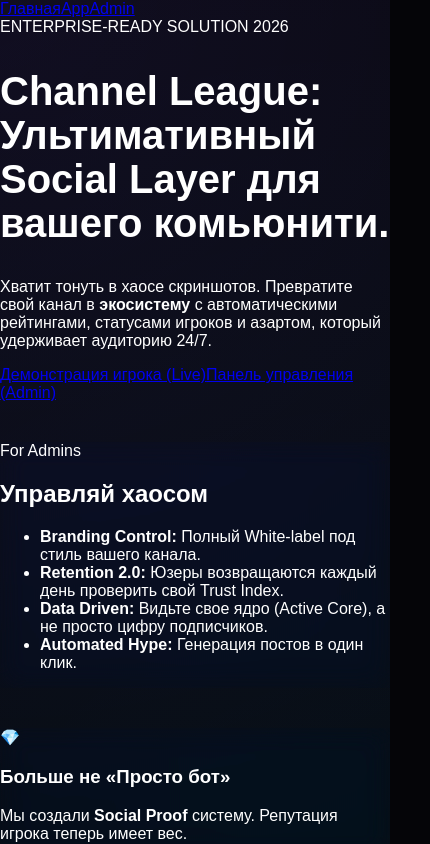
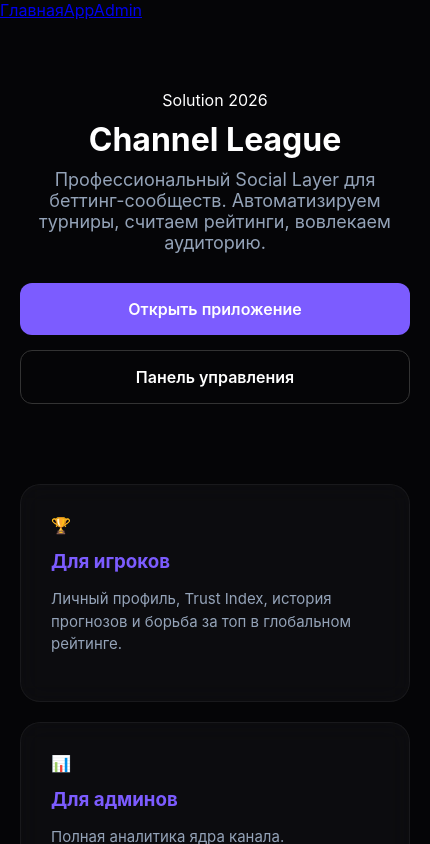
Before and after one commit to visitvitosatos-pixel/channel-league-mvp, a Next.js app: page / in a window 390 px wide. Shown: the top 844 px of the page, 430 px wide, since content can reach past the window. Built offline with nearby package versions, Linux system fonts and the light colour scheme.

Commit message:
design: final adaptive layout for pc and mobile

```diff
--- a/app/globals.css
+++ b/app/globals.css
@@ -1,104 +1,82 @@
-/* Основные настройки цветов */
 :root {
-  --bg-main: #050508; /* Глубокий черный фон */
-  --text-primary: #FFFFFF; /* Чисто белый текст для заголовков */
-  --text-secondary: #94A3B8; /* Серый текст для описаний */
-  --accent: #7C5CFF; /* Твой фирменный фиолетовый цвет */
+  --bg-dark: #050507;
+  --card-bg: rgba(255, 255, 255, 0.03);
+  --accent: #7c5cff;
+  --text-dim: #94a3b8;
 }
 
 body {
-  background-color: var(--bg-main);
-  color: var(--text-primary);
+  background: var(--bg-dark);
+  color: #fff;
   margin: 0;
-  font-family: sans-serif;
-  /* Добавляем мягкое фиолетовое свечение по углам, чтобы экран не был просто черным */
-  background-image:
-    radial-gradient(circle at top left, rgba(124, 92, 255, 0.1), transparent),
-    radial-gradient(circle at bottom right, rgba(0, 209, 255, 0.05), transparent);
+  font-family: 'Inter', sans-serif;
 }
 
-/* Исправляем заголовок "Репутация важнее...", который вылезал за экран */
-h1 {
-  font-size: 2.5rem;
-  line-height: 1.1;
-  word-wrap: break-word; /* Позволяет длинным словам переноситься */
-  overflow-wrap: break-word;
-  max-width: 100%; /* Запрещает выходить за пределы экрана */
+.landing-wrapper {
+  width: 100%;
+  max-width: 1200px; /* Ограничиваем только для того, чтобы на 4К мониторах текст не улетал в края */
+  margin: 0 auto;
+  padding: 40px 20px;
 }
 
-/* Настройка прозрачных "стеклянных" карточек */
-.GlassCard {
-  background: rgba(255, 255, 255, 0.03); /* Почти прозрачный белый */
-  backdrop-filter: blur(10px); /* Эффект размытия за стеклом */
-  border: 1px solid rgba(255, 255, 255, 0.1); /* Тонкая рамка */
-  border-radius: 16px;
-  padding: 20px;
-}/* Настройки сетки, чтобы телефон стоял слева от карточки админа */
-.landingGrid {
-  display: grid;
-  grid-template-columns: 1fr 1fr;
-  gap: 40px;
-  align-items: center;
+/* --- ВЕРХНЯЯ ЧАСТЬ --- */
+.hero-section {
+  text-align: center;
+  padding: 60px 0;
 }
 
-/* Стили для имитации телефона */
-.phoneVisualWrapper {
-  position: relative;
-  display: flex;
-  justify-content: center;
-  align-items: center;
+.hero-section h1 {
+  font-size: clamp(32px, 5vw, 56px); /* Размер шрифта подстраивается под экран */
+  margin: 10px 0;
 }
 
-.phoneFrame {
-  width: 260px;
-  height: 520px;
-  background: #111;
-  border: 10px solid #222;
-  border-radius: 40px;
-  overflow: hidden;
-  box-shadow: 0 20px 50px rgba(0,0,0,0.5);
+.description {
+  color: var(--text-dim);
+  font-size: 18px;
+  max-width: 700px;
+  margin: 0 auto 30px;
 }
 
-.phoneScreen {
-  padding: 20px;
+.button-group {
   display: flex;
-  flex-direction: column;
   gap: 15px;
+  justify-content: center;
+  flex-wrap: wrap; /* Кнопки перенесутся сами, если экран узкий */
 }
 
-/* Свечение за телефоном */
-.phoneGlow {
-  position: absolute;
-  width: 300px;
-  height: 300px;
-  background: #7C5CFF;
-  filter: blur(100px);
-  opacity: 0.2;
-  z-index: -1;
+/* --- КНОПКИ --- */
+.btn-main, .btn-alt {
+  padding: 16px 32px;
+  border-radius: 12px;
+  text-decoration: none;
+  font-weight: 600;
+  transition: 0.2s;
 }
 
-/* Мелкие детали внутри телефона (полоски вместо текста) */
-.mockLines .line { height: 8px; background: rgba(255,255,255,0.1); border-radius: 4px; margin-bottom: 6px; }
-.line.short { width: 40%; }
-.line.medium { width: 60%; }
-.line.long { width: 80%; }
-.line.full { width: 100%; }
+.btn-main { background: var(--accent); color: #fff; }
+.btn-alt { border: 1px solid #333; color: #fff; }
 
-.mockProfileCard, .mockBetCard {
-  background: rgba(255,255,255,0.05);
-  padding: 15px;
-  border-radius: 12px;
+/* --- СЕТКА КАРТОЧЕК --- */
+.features-grid {
+  display: grid;
+  grid-template-columns: repeat(auto-fit, minmax(300px, 1fr)); /* ВОТ ТУТ МАГИЯ: Авто-колонки */
+  gap: 20px;
+  margin-top: 50px;
 }
 
-.mockButton {
-  background: #7C5CFF;
-  height: 24px;
-  border-radius: 6px;
-  margin-top: 10px;
+.info-card {
+  background: var(--card-bg) !important;
+  border: 1px solid rgba(255,255,255,0.05);
+  padding: 30px;
+  border-radius: 20px;
 }
 
-/* Адаптив для мобилок: всё в одну колонку */
-@media (max-width: 900px) {
-  .landingGrid { grid-template-columns: 1fr; }
-  .phoneVisualWrapper { display: none; } /* Скрываем телефон на мобилках, чтобы не мешал */
+.info-card h3 { color: var(--accent); margin: 15px 0 10px; }
+.info-card p { color: var(--text-dim); line-height: 1.5; font-size: 15px; }
+
+/* --- АДАПТИВ ДЛЯ ТЕЛЕФОНА --- */
+@media (max-width: 600px) {
+  .hero-section { padding: 30px 0; }
+  .button-group { flex-direction: column; }
+  .btn-main, .btn-alt { width: 100%; text-align: center; box-sizing: border-box; }
 }
--- a/app/page.tsx
+++ b/app/page.tsx
@@ -3,82 +3,43 @@ import { GlassCard } from "@/components/GlassCard";
 
 export default function HomePage() {
   return (
-    <main className="pageWrap landingGrid">
-      {/* 1. ГЛАВНЫЙ БЛОК: Заголовок и кнопки */}
-      <section className="heroColumn">
-        <span className="eyebrow">ENTERPRISE-READY SOLUTION 2026</span>
-        <h1>Channel League: Ультимативный Social Layer для вашего комьюнити.</h1>
-        <p className="lead">
-          Хватит тонуть в хаосе скриншотов. Превратите свой канал в <strong>экосистему</strong> с автоматическими рейтингами,
-          статусами игроков и азартом, который удерживает аудиторию 24/7.
-        </p>
-
-        <div className="ctaRow">
-          <Link className="primaryButton" href="/mini/vitos-club">
-            Демонстрация игрока (Live)
-          </Link>
-          <Link className="secondaryButton" href="/admin/vitos-club">
-            Панель управления (Admin)
-          </Link>
+    <main className="landing-wrapper">
+      {/* ГЛАВНЫЙ БАННЕР */}
+      <section className="hero-section">
+        <div className="hero-content">
+          <span className="status-badge">Solution 2026</span>
+          <h1>Channel League</h1>
+          <p className="description">
+            Профессиональный Social Layer для беттинг-сообществ.
+            Автоматизируем турниры, считаем рейтинги, вовлекаем аудиторию.
+          </p>
+          <div className="button-group">
+            <Link className="btn-main" href="/mini/vitos-club">Открыть приложение</Link>
+            <Link className="btn-alt" href="/admin/vitos-club">Панель управления</Link>
+          </div>
         </div>
       </section>
 
-      {/* 2. ВИЗУАЛЬНЫЙ БЛОК (ТОТ САМЫЙ ТЕЛЕФОН): Закрывает пустое место слева */}
-      <div className="phoneVisualWrapper">
-        {/* Фиолетовое свечение за телефоном */}
-        <div className="phoneGlow"></div>
+      {/* СЕТКА С ПРЕИМУЩЕСТВАМИ: На ПК в ряд, на мобилках в столбик */}
+      <section className="features-grid">
+        <GlassCard className="info-card">
+          <div className="icon">🏆</div>
+          <h3>Для игроков</h3>
+          <p>Личный профиль, Trust Index, история прогнозов и борьба за топ в глобальном рейтинге.</p>
+        </GlassCard>
 
-        {/* Корпус телефона */}
-        <div className="phoneFrame">
-          <div className="phoneScreen">
-            {/* Имитация интерфейса твоего приложения внутри телефона */}
-            <div className="mockNav">League MVP</div>
-            <div className="mockProfileCard">
-              <div className="mockAvatar"></div>
-              <div className="mockLines">
-                <div className="line long"></div>
-                <div className="line short"></div>
-              </div>
-            </div>
-            <div className="mockBetCard">
-              <div className="line medium"></div>
-              <div className="mockButton">Прогноз</div>
-            </div>
-            <div className="mockList">
-              <div className="line full"></div>
-              <div className="line full"></div>
-              <div className="line full"></div>
-            </div>
-          </div>
-        </div>
-      </div>
+        <GlassCard className="info-card">
+          <div className="icon">📊</div>
+          <h3>Для админов</h3>
+          <p>Полная аналитика ядра канала. Автогенерация отчетов и постов для Telegram в один клик.</p>
+        </GlassCard>
 
-      {/* 3. МЕТРИКИ ДЛЯ АДМИНА: Теперь этот блок будет справа от телефона */}
-      <GlassCard className="metricCard highlight">
-        <div className="cardHeader">
-          <span className="badge">For Admins</span>
-          <h2>Управляй хаосом</h2>
-        </div>
-        <ul className="featureList">
-          <li><strong>Branding Control:</strong> Полный White-label под стиль вашего канала.</li>
-          <li><strong>Retention 2.0:</strong> Юзеры возвращаются каждый день проверить свой Trust Index.</li>
-          <li><strong>Data Driven:</strong> Видьте свое ядро (Active Core), а не просто цифру подписчиков.</li>
-          <li><strong>Automated Hype:</strong> Генерация постов в один клик.</li>
-        </ul>
-      </GlassCard>
-
-      {/* 4. ДОПОЛНИТЕЛЬНЫЕ КАРТОЧКИ */}
-      <GlassCard className="featureCard">
-        <div className="icon">💎</div>
-        <h3>Больше не «Просто бот»</h3>
-        <p>Мы создали <strong>Social Proof</strong> систему. Репутация игрока теперь имеет вес.</p>
-      </GlassCard>
-
-      <GlassCard className="featureCard">
-        <div className="icon">🚀</div>
-        <h3>Конверсия в действие</h3>
-        <p>Интуитивный UX Mini App заставляет даже пассивного зрителя стать частью движухи.</p>
-      </GlassCard>
+        <GlassCard className="info-card">
+          <div className="icon">⚙️</div>
+          <h3>White Label</h3>
+          <p>Настройка брендинга, логотипов и цветов под стиль вашего сообщества.</p>
+        </GlassCard>
+      </section>
     </main>
   );
 }
--- a/components/PredictionForm.tsx
+++ b/components/PredictionForm.tsx
@@ -22,6 +22,7 @@ export function PredictionForm({ slug, defaultName = "Pulsar" }: PredictionFormP
     setLoading(true);
     setMessage(null);
     try {
+
       const response = await fetch("/api/predictions", {
         method: "POST",
         headers: { "content-type": "application/json" },
```
Also changed, not shown: next-env.d.ts, 2 other files (tests, documents, lock files or other folders).
